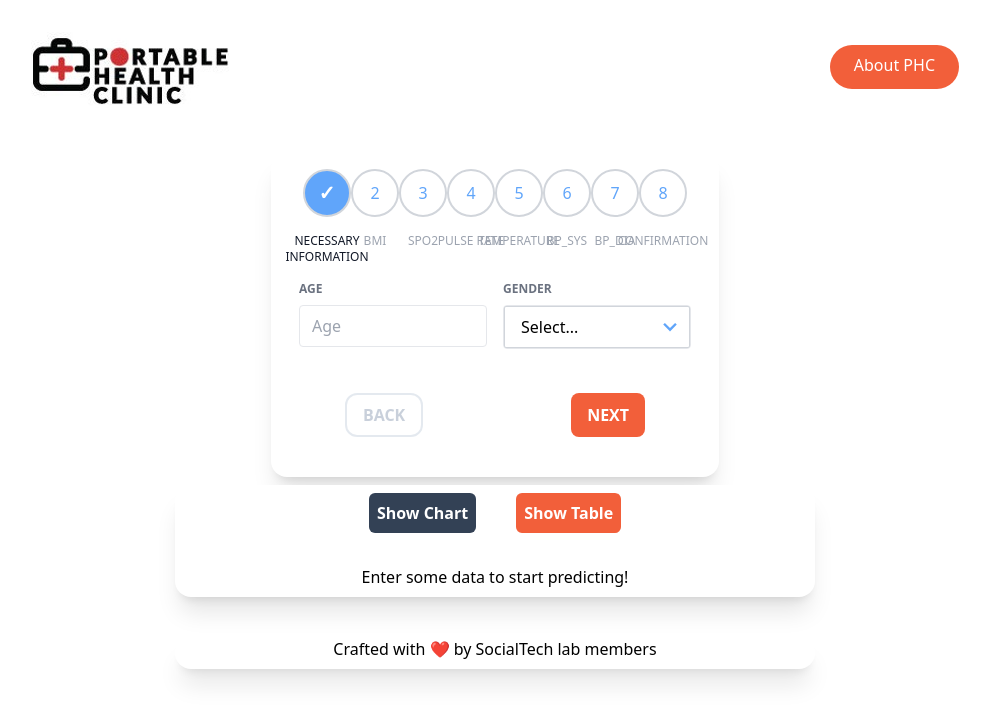
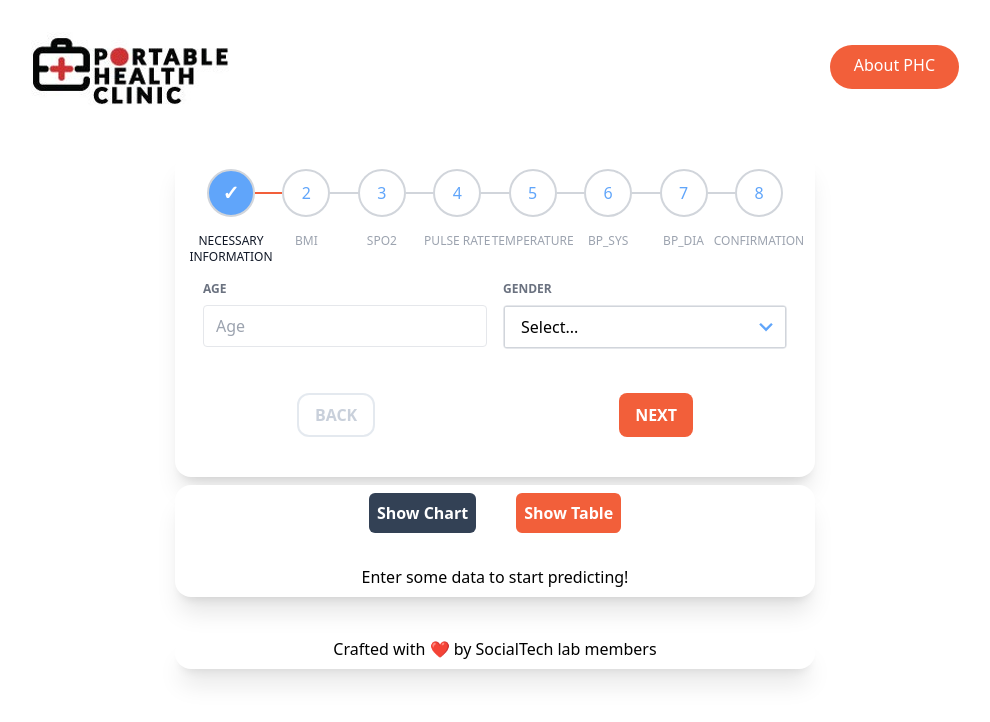
Before and after one commit to MM-BOUH/prediction-project, a React (Create React App) app: page / in a window 1280 px wide. Shown: the top 722 px of the page, without its empty margins (145-1135 px from the left). Built offline with nearby package versions, Linux system fonts and the light colour scheme.

Commit message:
Changed the responsivity

```diff
--- a/src/app_components/Home/HomeStepper.jsx
+++ b/src/app_components/Home/HomeStepper.jsx
@@ -151,7 +151,7 @@ function HomeStepper() {
 
   return (
     <div
-      className="mx-auto rounded-2xl bg-white pb-2 shadow-xl sm:w-1/2 md:w-fit
+      className="mx-auto rounded-2xl bg-white pb-2 shadow-xl sm:w-1/2 md:w-fit lg:w-1/2
     "
     >
       {/* Stepper */}
--- a/src/app_components/Home/Stepper.jsx
+++ b/src/app_components/Home/Stepper.jsx
@@ -88,7 +88,7 @@ const Stepper = ({ steps, currentStep }) => {
             )}
           </div>
           <div
-            className={`sm:hidden absolute top-0  text-center mt-16 w-32 text-xs font-medium uppercase lg:block ${
+            className={`sm:hidden  absolute top-0  text-center mt-16 w-32 text-xs font-medium uppercase lg:block ${
               step.highlighted ? "text-gray-900" : "text-gray-400"
             }`}
           >
```
